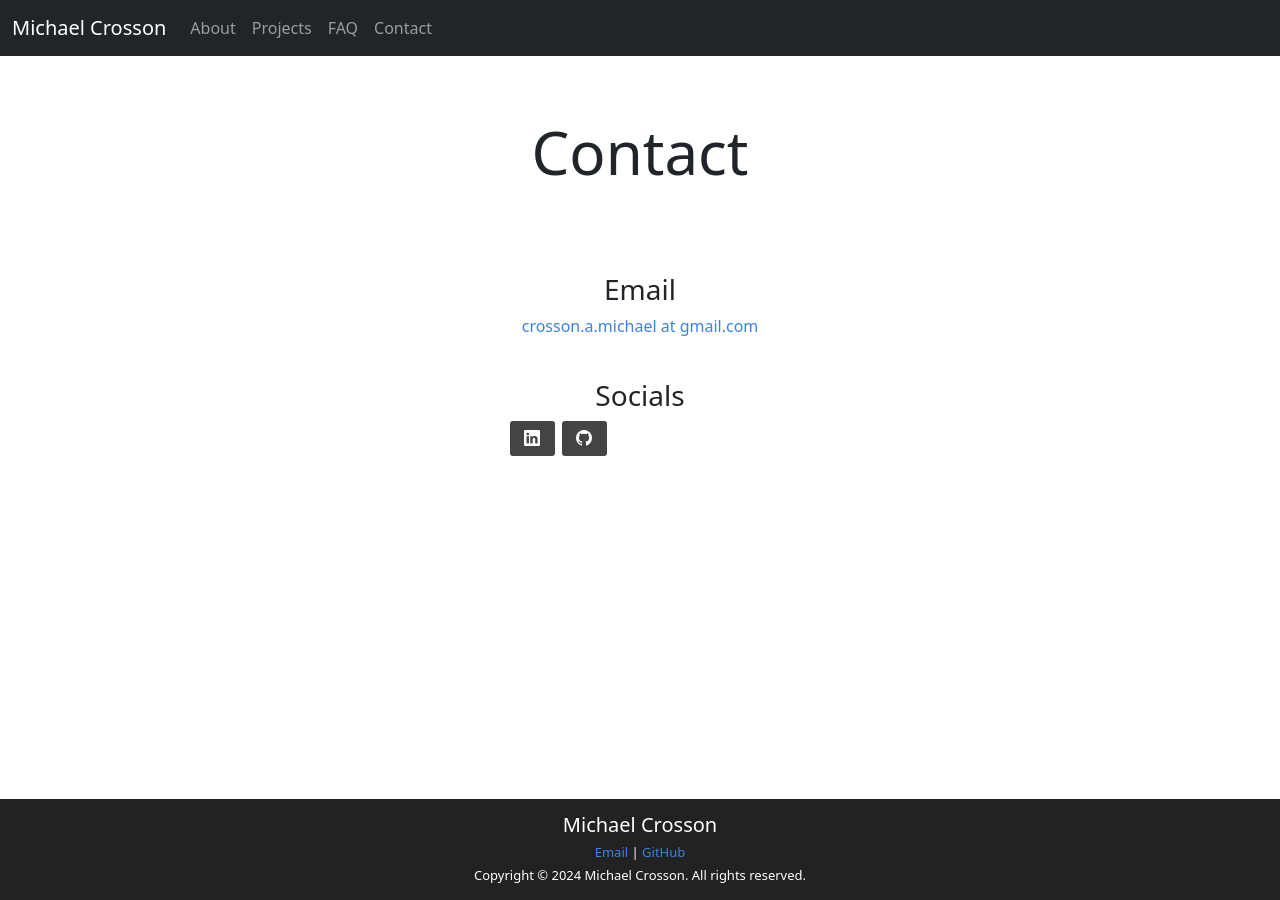
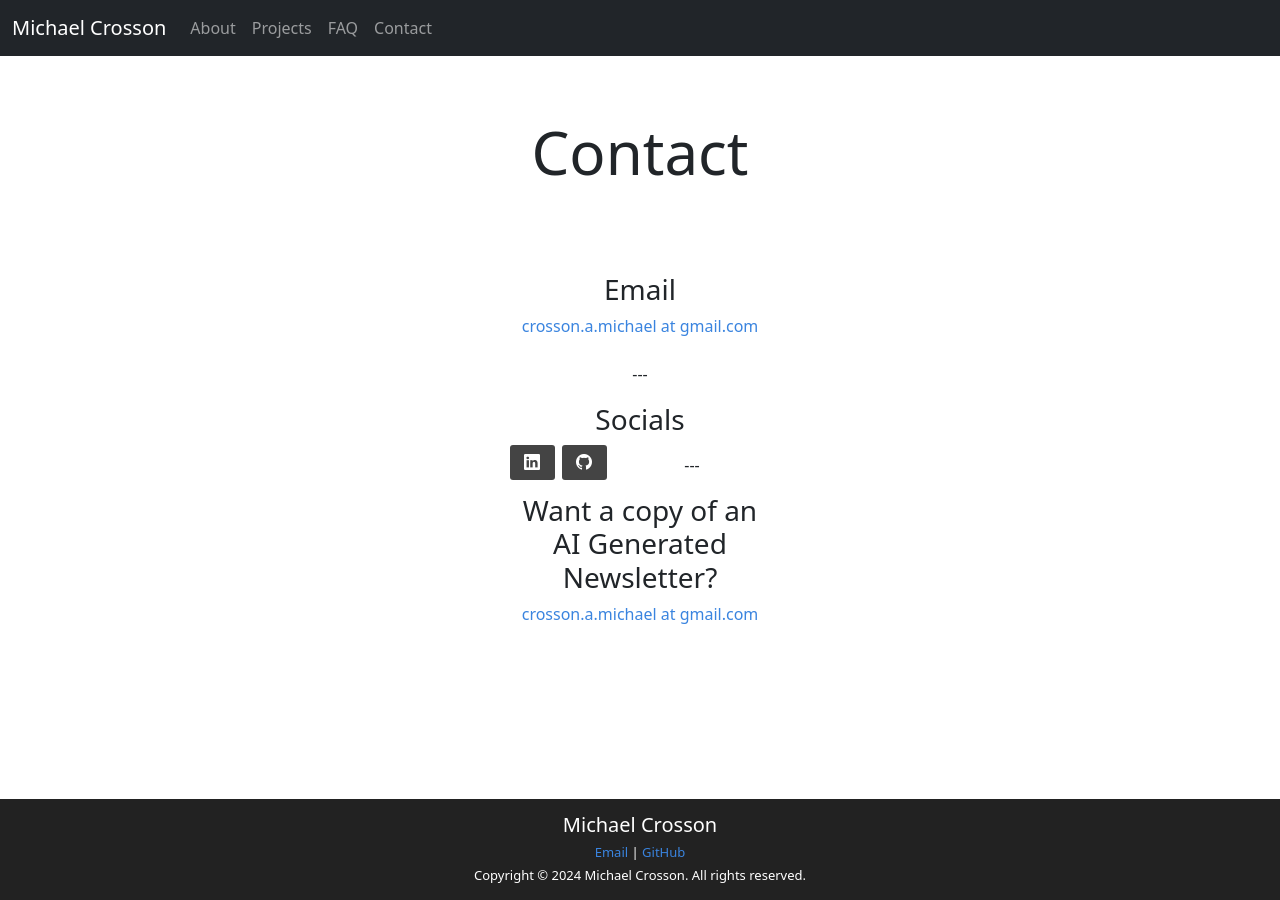
Before and after one commit to MichaelCrosson/MichaelCrosson.github.io, a Jekyll site: the page built from contact.html, in a window 1280 px wide. Built offline with Jekyll 4.4.1, drawn with Linux system fonts in a browser that asks for light colours; nearby versions of some CDN libraries; Markdown is read by kramdown in place of the engine named in the settings.

Commit message:
Update contact.html

```diff
--- a/contact.html
+++ b/contact.html
@@ -13,8 +13,12 @@ order: 3
 	<div>
 	</div>
     <div class="col-sm-6 col-lg-3 mb-4 justify-content-center">
+	---
         <h3>Socials</h3>
         {% include socials.html %}
+	---
+	<h3>Want a copy of an AI Generated Newsletter?</h3>
+	    <a href="#" onclick="copyToClipboard('crosson.a.michael@gmail.com')">crosson.a.michael at gmail.com</a>
     </div>
 </div>
 
```
